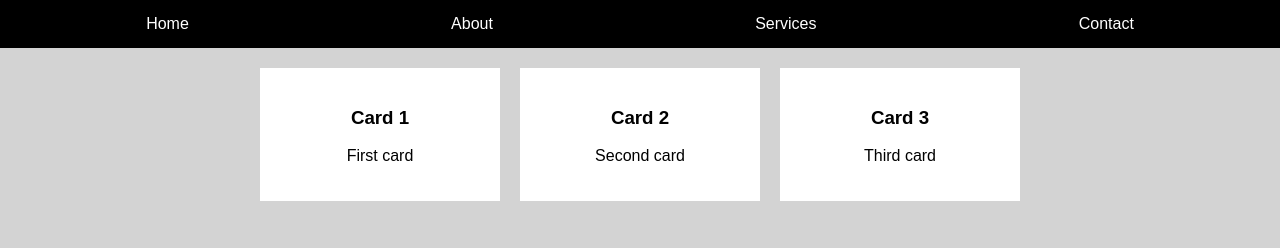
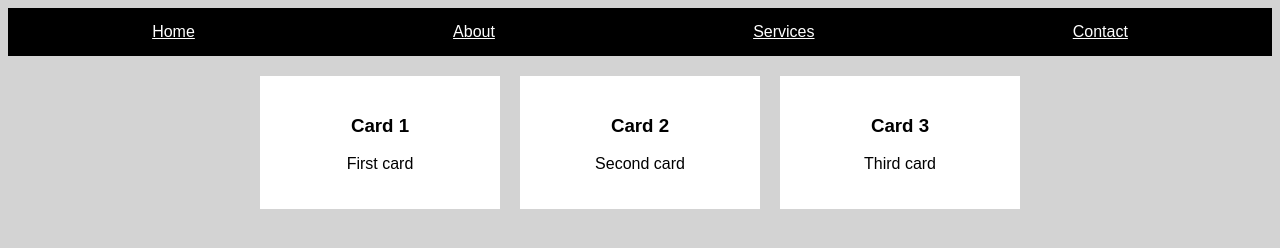
Before and after one commit to Acekaz7/P1_to_P13, a plain HTML site: page P9/P9.html in a window 1280 px wide. Drawn offline with Linux system fonts and the light colour scheme.

Commit message:
Update P9.html

```diff
--- a/P9/P9.html
+++ b/P9/P9.html
@@ -4,9 +4,9 @@
 <head>
     <title>Flexbox Layout</title>
     <style>
-        body { font-family: Arial; margin: 0; background: lightgray; }
+        body { font-family: Arial; background: lightgray; }
         nav { display: flex; justify-content: space-around; background: black; padding: 15px; }
-        nav a { color: white; text-decoration: none; }
+        nav a { color: white; }
         .container {
             display: flex;
             flex-wrap: wrap;
```
